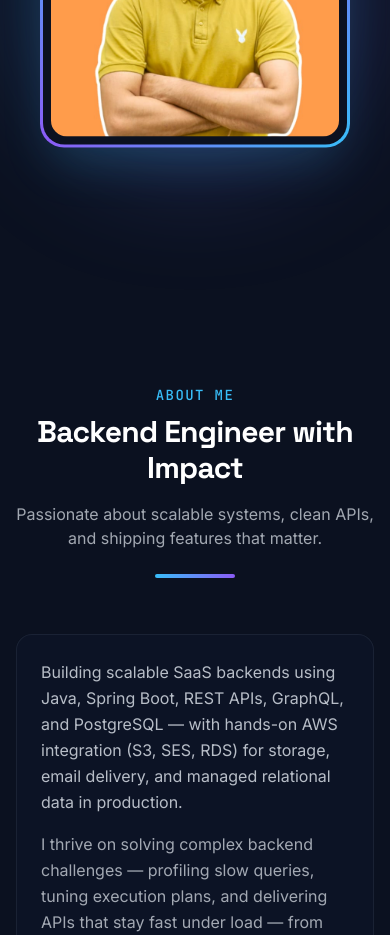
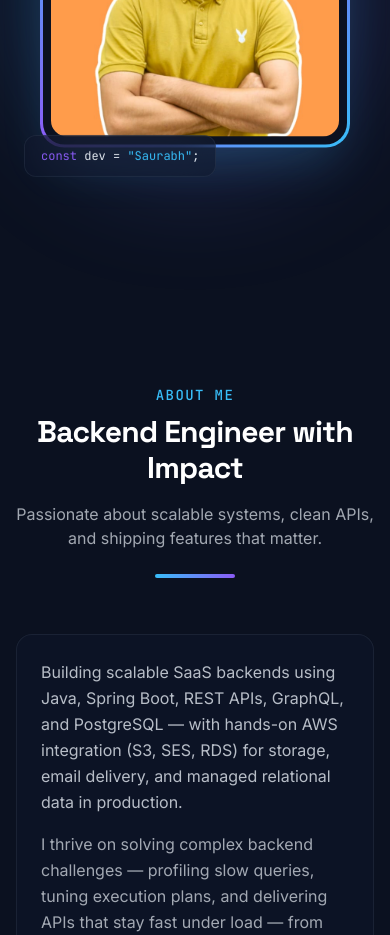
Before and after one commit to kumarsaurabhsingh475-cloud/portfolio, a React (Vite) app: page / in a window 390 px wide. Shown: the part 900-1835 px from the top of the page. Built offline with nearby package versions, Linux system fonts and the light colour scheme.

Commit message:
Fixed mobile responsiveness

```diff
--- a/src/sections/Hero.jsx
+++ b/src/sections/Hero.jsx
@@ -77,7 +77,7 @@ export default function Hero() {
             </div>
           </motion.div>
           <motion.div
-            className="glass absolute -bottom-4 -left-4 hidden rounded-xl px-4 py-3 font-mono text-xs sm:block"
+            className="glass absolute -bottom-4 -left-4 rounded-xl px-4 py-3 font-mono text-xs sm:block"
             animate={{ y: [0, 6, 0] }}
             transition={{ duration: 3, repeat: Infinity }}
           >
```
